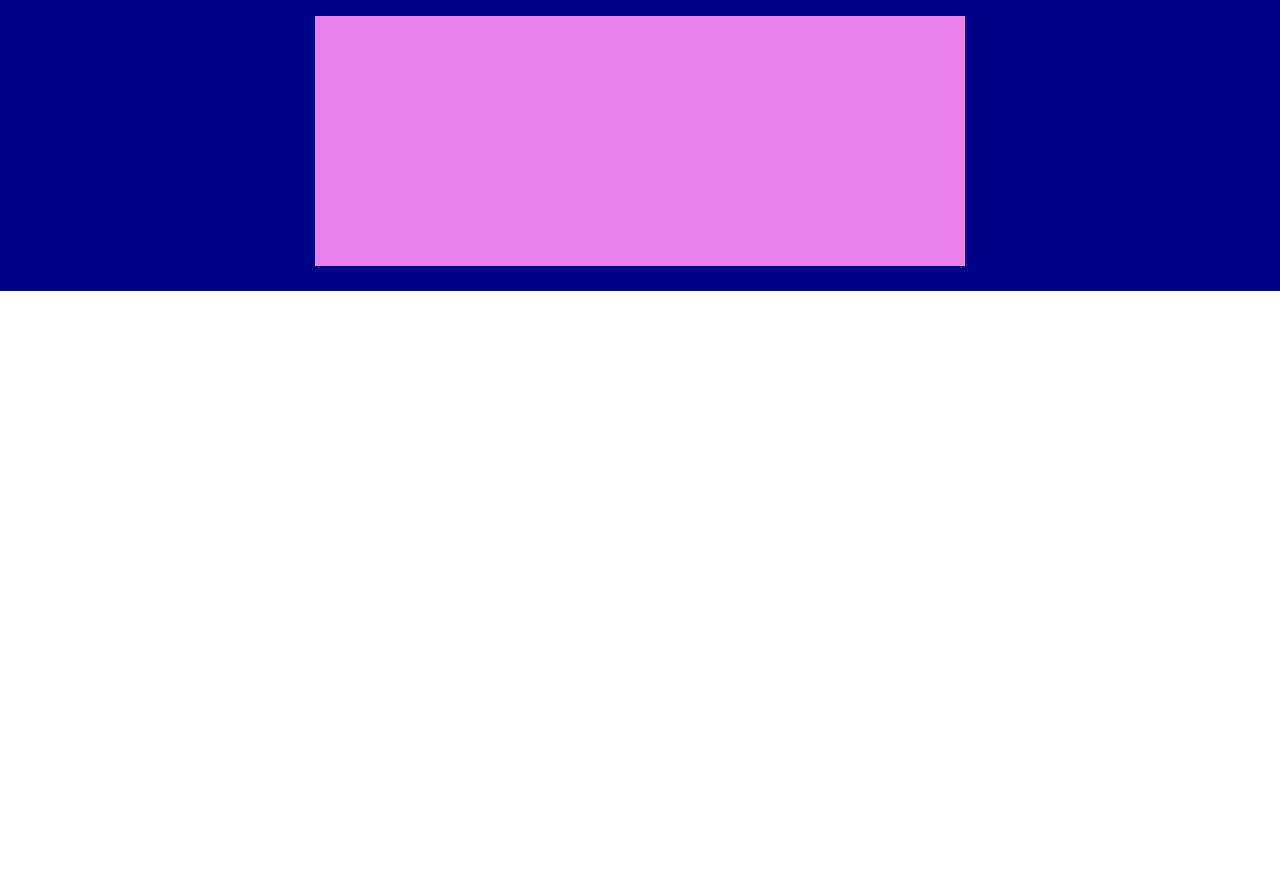
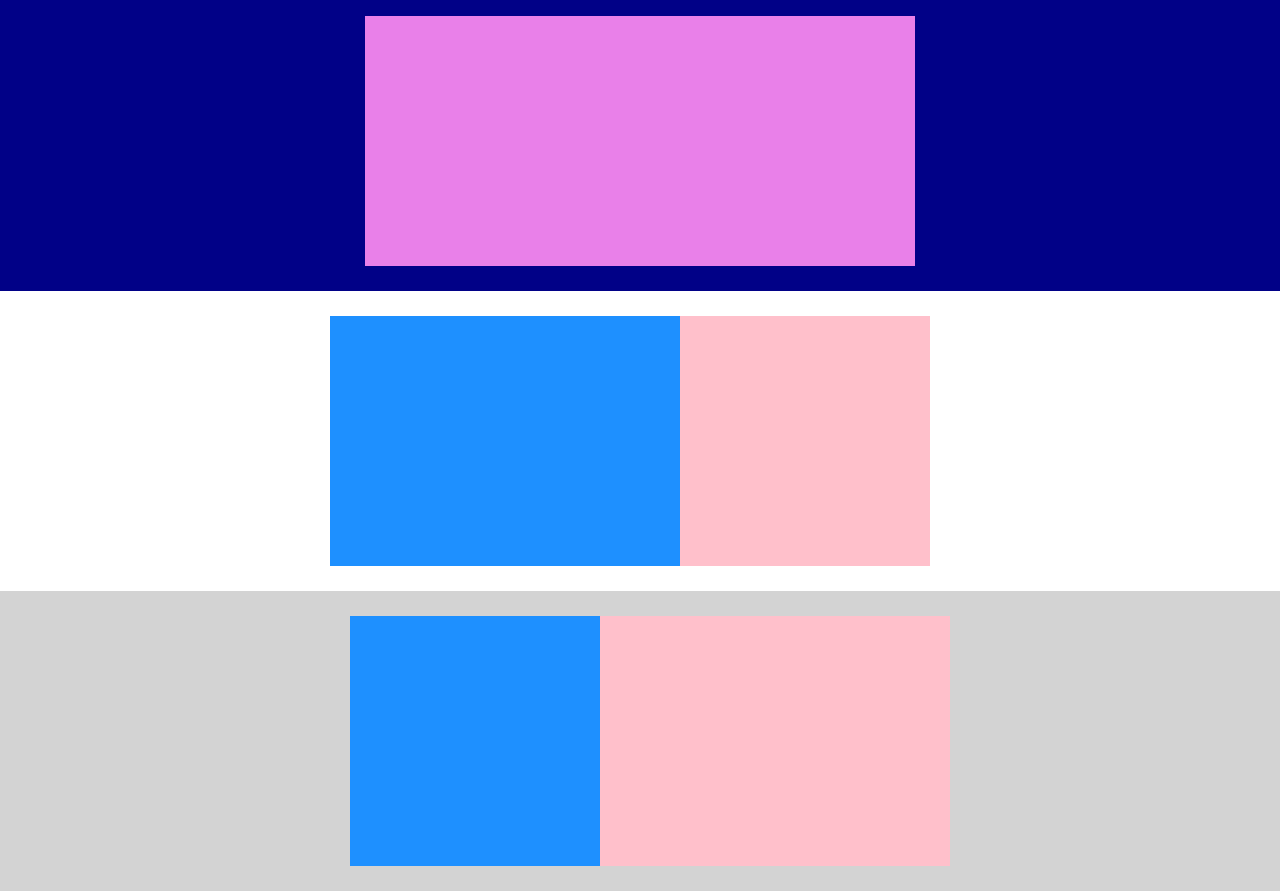
Before and after one commit to StaglianoM/htmlcss-struttura-discord, a plain HTML site: page index.html in a window 1280 px wide. Shown: the part 51-942 px from the top of the page. Before the commit the page ends 800 px from the top, so only its background shows below. Drawn offline with Linux system fonts and the light colour scheme.

Commit message:
2°/3° section

```diff
--- a/index.html
+++ b/index.html
@@ -51,10 +51,25 @@
             <div class="row-2">
                 <div class="parent-2">
                     <div class="child-2"></div>
+                    <div class="child-2-1"></div>
                 </div>
             </div>
         </div>
     </section>
+
+    <section class="box-3">
+        <div class="container-3">
+            <div class="row-3">
+                <div class="parent-3">
+                    <div class="child-3"></div>
+                    <div class="child-3-1"></div>
+                </div>
+            </div>
+        </div>
+    </section>
+
+
+
 </body>
 
 </html>
--- a/style.css
+++ b/style.css
@@ -46,6 +46,58 @@ a {
 
 .child-1 {
     background-color: #e980e9;
-    width: 650px;
+    width: 550px;
     height: 250px;
 }
+
+.parent-2 {
+    background-color: rgb(255, 255, 255);
+    width: 100%;
+    height: 300px;
+    display: flex;
+    justify-content: center;
+    align-items: center;
+    padding: 0;
+    margin: 0;
+    box-sizing: border-box;
+}
+
+.child-2 {
+    background-color: #1e90ff;
+    width: 350px;
+    height: 250px;
+    margin: -10px;
+}
+
+.child-2-1 {
+    background-color: #ffc0cb;
+    width: 250px;
+    height: 250px;
+    margin: 0 10px;
+}
+
+.parent-3 {
+    background-color: #d3d3d3;
+    width: 100%;
+    height: 300px;
+    display: flex;
+    justify-content: center;
+    align-items: center;
+    padding: 0;
+    margin: 0;
+    box-sizing: border-box;
+}
+
+.child-3 {
+    background-color: #1e90ff;
+    width: 250px;
+    height: 250px;
+    margin: 0 10px;
+}
+
+.child-3-1 {
+    background-color: #ffc0cb;
+    width: 350px;
+    height: 250px;
+    margin: -10px;
+}
```
